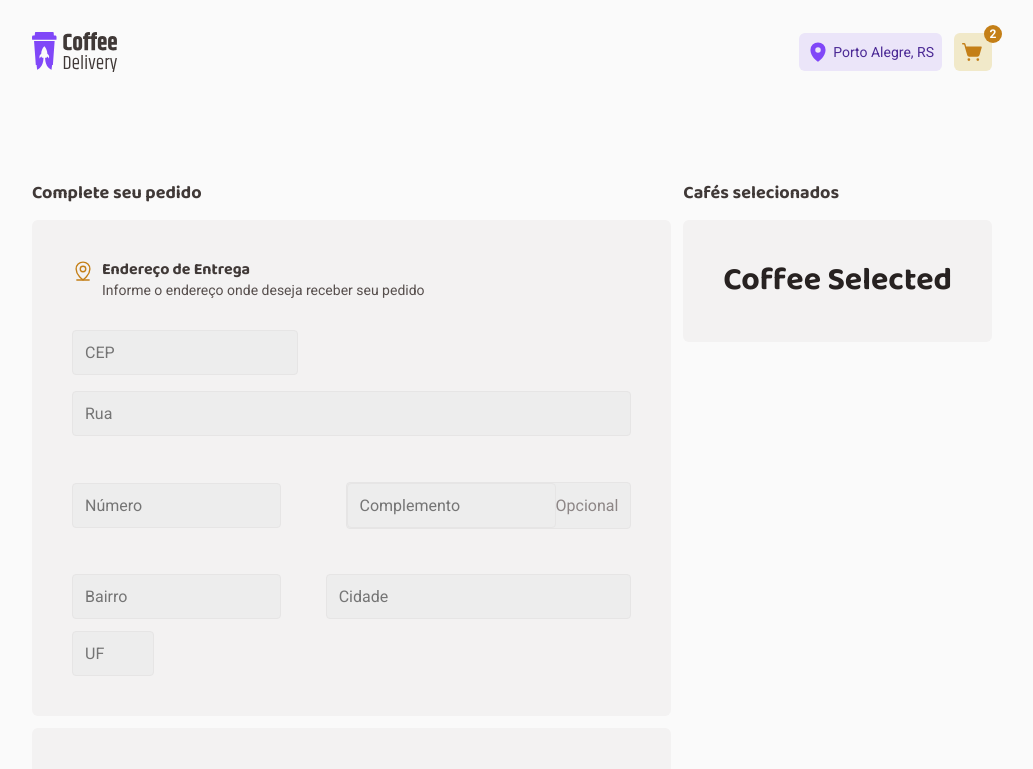
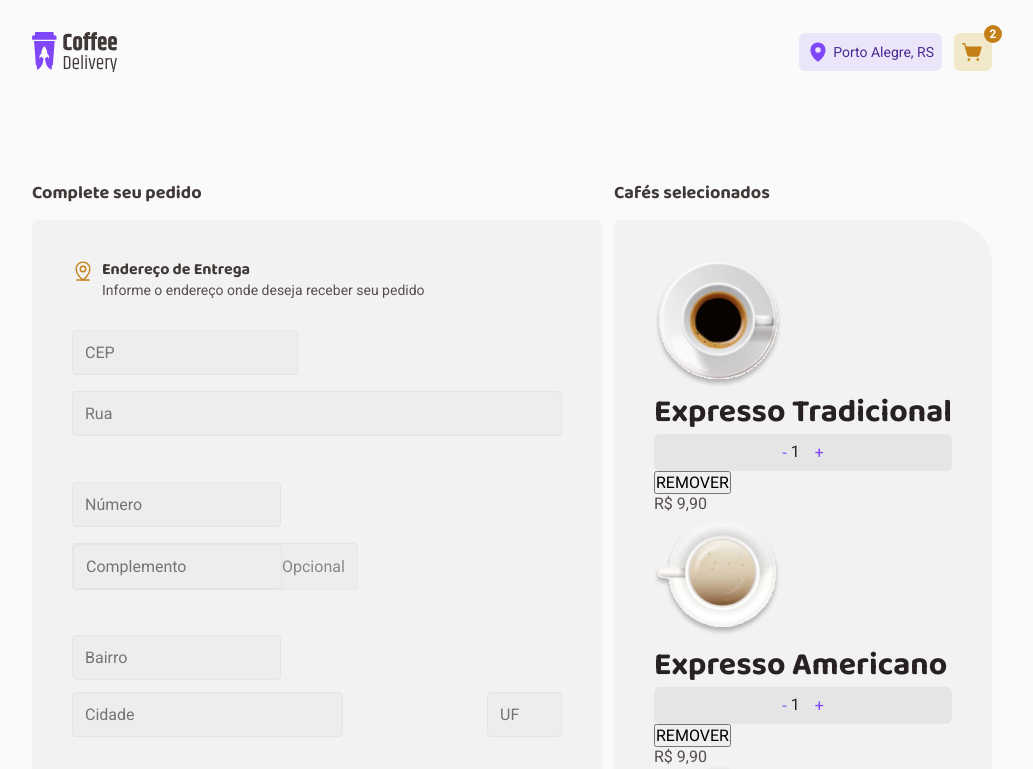
Before and after one commit to MartinGBB/coffee-delivery, a React (Vite) app: page /checkout in a window 1280 px wide. Shown: the top 769 px of the page, without its empty margins (128-1161 px from the left). Built offline with nearby package versions, Linux system fonts and the light colour scheme.

Commit message:
feat: configura novo componente para renderizar informacoes

```diff
--- a/src/pages/Checkout/CoffeSelected/index.tsx
+++ b/src/pages/Checkout/CoffeSelected/index.tsx
@@ -1,9 +1,30 @@
-import { SelectedContainer } from './styles'
+import { productsData } from '../../../utils/productsData'
+import { ButtonsAddToCart } from '../../Home/components/Products/styles'
+import { Product, ProductsContainer, SelectedContainer } from './styles'
 
 export function CoffeeSelected() {
   return (
     <SelectedContainer>
-      <h1>Coffee Selected</h1>
+      {productsData.map((productCart) => {
+        return (
+          <ProductsContainer key={productCart.id}>
+            <Product>
+              <img src={productCart.image} alt={productCart.name} />
+              <h1>{productCart.name}</h1>
+              <ButtonsAddToCart>
+                <button>-</button>
+                <span>1</span>
+                <button>+</button>
+              </ButtonsAddToCart>
+              <button>REMOVER</button>
+            </Product>
+
+            <span>
+              R$ <span>{productCart.price}</span>
+            </span>
+          </ProductsContainer>
+        )
+      })}
     </SelectedContainer>
   )
 }
--- a/src/pages/Checkout/CoffeSelected/styles.ts
+++ b/src/pages/Checkout/CoffeSelected/styles.ts
@@ -5,5 +5,14 @@ export const SelectedContainer = styled.div`
   display: flex;
   flex-direction: column;
   padding: 2.5rem;
-  border-radius: 6px;
+  border-radius: 6px 44px;
 `
+
+export const ProductsContainer = styled.div`
+
+`
+
+
+export const Product = styled.div`
+
+`
```
